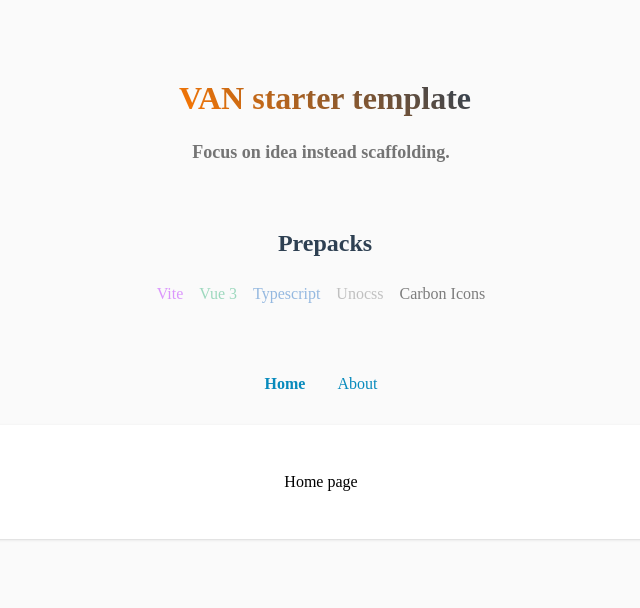
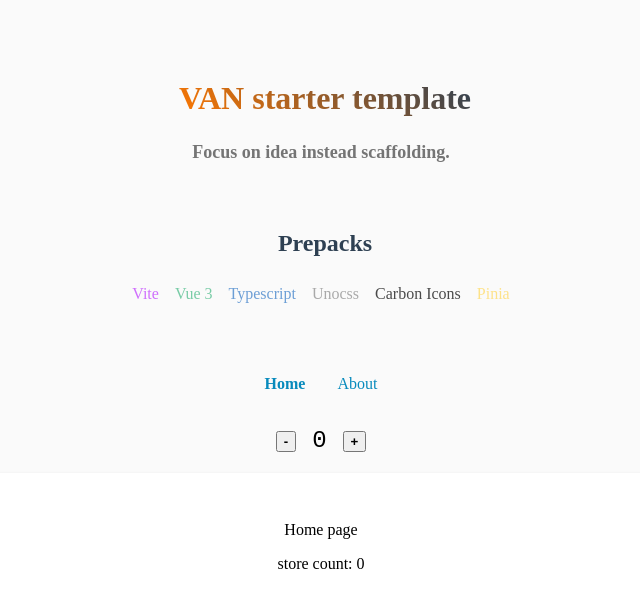
Before and after one commit to unickhow/vvalai, a Vue app: page / in a window 1280 px wide. Shown: the top 608 px of the page, without its empty margins (319-959 px from the left). Built offline with nearby package versions, Linux system fonts and the light colour scheme.

Commit message:
🧹 chore: add pinia as store

```diff
--- a/package.json
+++ b/package.json
@@ -9,6 +9,7 @@
     "preview": "vite preview"
   },
   "dependencies": {
+    "pinia": "^2.0.12",
     "vue": "^3.2.25",
     "vue-router": "^4.0.13"
   },
--- a/src/App.vue
+++ b/src/App.vue
@@ -16,7 +16,7 @@
           <a
             v-for="pack in prepacks"
             :key="pack.name"
-            class="p-2 decoration-none opacity-50 hover:opacity-100 hover:font-bold transition-opacity"
+            class="p-2 decoration-none opacity-70 hover:opacity-100 hover:font-bold transition-opacity"
             :style="{ color: pack.brandColor }"
             :href="pack.url"
             target="_blank">{{ pack.name }}</a>
@@ -27,6 +27,11 @@
         <div class="inline-flex mb-8">
           <router-link to="/" class="page-link px-4 color-[#078abc] underline-none decoration-none">Home</router-link>
           <router-link to="/about" class="page-link px-4 color-[#078abc] underline-none decoration-none">About</router-link>
+        </div>
+        <div class="flex justify-center items-center mb-4">
+          <button class="is-button font-bold" @click="counter.decrement">-</button>
+          <code class="px-4 text-2xl">{{ counter.count }}</code>
+          <button class="is-button font-bold" @click="counter.increment">+</button>
         </div>
         <div class="shadow bg-[#fff] py-12">
           <router-view />
@@ -44,6 +49,7 @@
 
 <script setup lang="ts">
 import HelloWorld from './components/HelloWorld.vue'
+import { useCounter } from './stores/counter'
 
 const prepacks = ref([
   {
@@ -70,8 +76,16 @@
     name: 'Carbon Icons',
     url: 'https://icon-sets.iconify.design/carbon/',
     brandColor: '#000'
+  },
+  {
+    name: 'Pinia',
+    url: 'https://pinia.vuejs.org/',
+    brandColor: '#ffd859'
   }
 ])
+
+const counter = useCounter()
+
 </script>
 
 <style>
--- a/src/main.ts
+++ b/src/main.ts
@@ -2,7 +2,11 @@
 import App from './App.vue'
 import 'uno.css'
 import router from './route'
+import { createPinia } from 'pinia'
 
 const app = createApp(App)
 
-app.use(router).mount('#app')
+app
+  .use(router)
+  .use(createPinia())
+  .mount('#app')
--- a/src/pages/About.vue
+++ b/src/pages/About.vue
@@ -1,5 +1,13 @@
 <template>
   <section>
     About page
+
+    <p>store count double: {{ counter.getCountDouble }}</p>
   </section>
 </template>
+
+<script setup lang="ts">
+import { useCounter } from '../stores/counter'
+
+const counter = useCounter()
+</script>
--- a/src/pages/Home.vue
+++ b/src/pages/Home.vue
@@ -1,5 +1,13 @@
 <template>
   <section>
     Home page
+
+    <p>store count: {{ counter.count }}</p>
   </section>
 </template>
+
+<script setup lang="ts">
+import { useCounter } from '../stores/counter'
+
+const counter = useCounter()
+</script>
--- /dev/null
+++ b/src/stores/counter.ts
@@ -0,0 +1,23 @@
+import { defineStore, acceptHMRUpdate } from 'pinia'
+
+export const useCounter = defineStore({
+  id: 'counter',
+  state: () => ({
+    count: 0
+  }),
+  getters: {
+    getCountDouble: state => state.count * 2
+  },
+  actions: {
+    increment() {
+      this.count++
+    },
+    decrement() {
+      this.count--
+    }
+  }
+})
+
+if (import.meta.hot) {
+  import.meta.hot.accept(acceptHMRUpdate(useCounter, import.meta.hot))
+}
--- a/vite.config.ts
+++ b/vite.config.ts
@@ -23,7 +23,10 @@
         presetUno(),
         presetIcons()
       ],
-      transformers: [transformerDirective()]
+      transformers: [transformerDirective()],
+      shortcuts: {
+        'is-button': 'py-1 px-2 text-gray-400 shadow-md border-none bg-white rounded-full cursor-pointer hover:text-gray-700 active:shadow'
+      }
     })
   ]
 })
```
Also changed, not shown: 1 other file (tests, documents, lock files or other folders).
